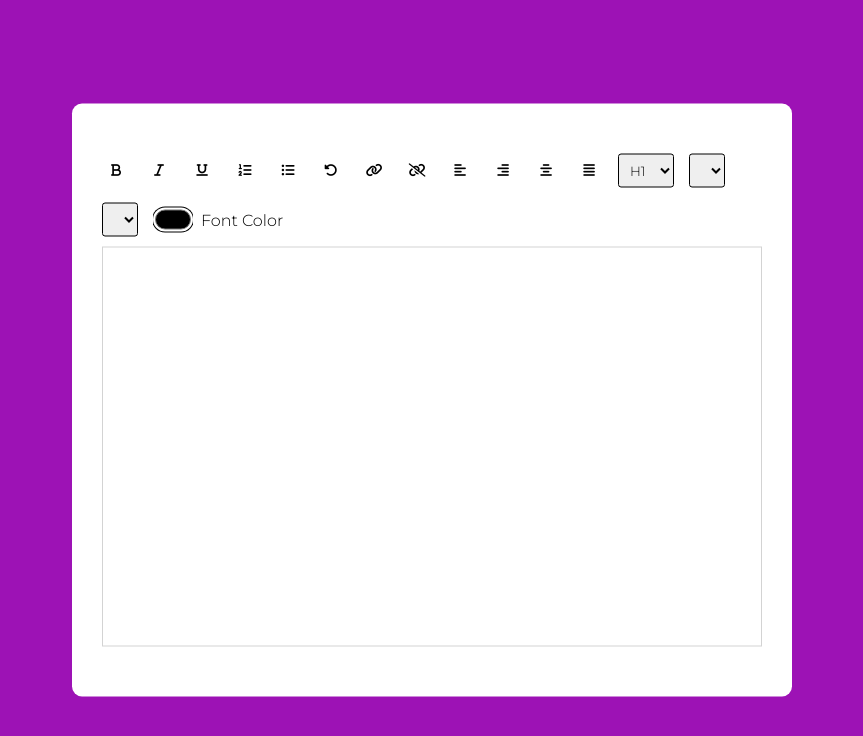
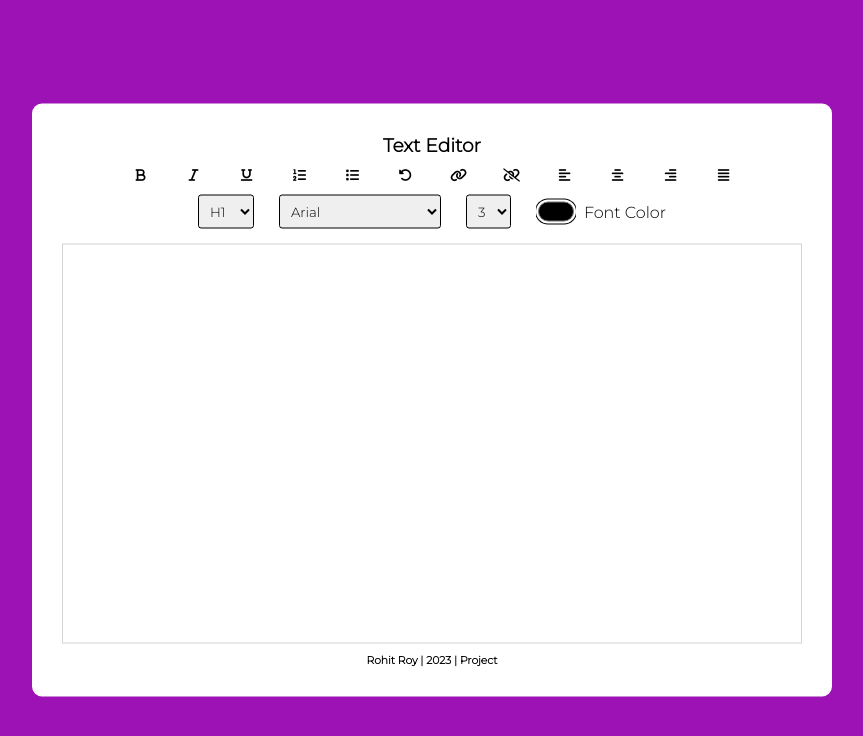
Before and after one commit to rohitroy-github/js-text-editor-project, a plain HTML site: page index.html in a window 1280 px wide. Shown: the whole page, without its empty margins (208-1071 px from the left). Drawn offline with Linux system fonts and the light colour scheme.

Commit message:
updating ...!

```diff
--- a/index.css
+++ b/index.css
@@ -12,10 +12,16 @@ body {
   background-color: #9d12b5;
 }
 
+.header {
+  text-align: center;
+  font-family: 'Montserrat', sans-serif;
+  padding-bottom: 5px;
+}
+
 .container {
   background-color: white;
-  width: 90vmin;
-  padding: 50px 30px;
+  width: 100vmin;
+  padding: 30px 30px;
   position: absolute;
   transform: translate(-50%, -50%);
   left: 50%;
@@ -28,7 +34,9 @@ body {
   display: flex;
   flex-wrap: wrap;
   align-items: center;
-  gap: 15px;
+  gap: 25px;
+  justify-content: center;
+  padding-bottom: 5px;
 }
 
 button {
@@ -83,6 +91,21 @@ input[type='color']::-webkit-color-swatch {
   height: 50vh;
 }
 
-.active{
+.active {
   background-color: lightgray;
 }
+
+.text-area {
+  overflow: scroll;
+}
+
+.footer {
+  text-align: center;
+  font-family: 'Montserrat', sans-serif;
+  padding-top: 10px;
+}
+
+.footer a {
+  text-decoration: none;
+  color: inherit;
+}
--- a/index.html
+++ b/index.html
@@ -25,63 +25,65 @@
   </head>
   <body>
     <div class="container">
+      <h3 class="header">Text Editor</h3>
       <div class="options">
-        <button id="bold" class="option-button-format">
-          <i class="fa-sharp fa-solid fa-bold"></i>
+        <button id="bold" class="option-button format">
+          <i class="fa-solid fa-bold"></i>
         </button>
 
-        <button id="italic" class="option-button-format">
-          <i class="fa-sharp fa-solid fa-italic"></i>
+        <button id="italic" class="option-button format">
+          <i class="fa-solid fa-italic"></i>
         </button>
 
-        <button id="underline" class="option-button-format">
-          <i class="fa-sharp fa-solid fa-underline"></i>
+        <button id="underline" class="option-button format">
+          <i class="fa-solid fa-underline"></i>
         </button>
 
         <!-- listingButtons -->
 
         <button id="insertOrderedList" class="option-button">
-          <div class="fa-sharp fa-solid fa-list-ol"></div>
+          <div class="fa-solid fa-list-ol"></div>
         </button>
 
-        <button id="insertUnOrderedList" class="option-button">
-          <div class="fa-sharp fa-solid fa-list-ul"></div>
+        <button id="insertUnorderedList" class="option-button">
+          <i class="fa-solid fa-list"></i>
         </button>
 
         <!-- undoButton -->
 
         <button id="undo" class="option-button">
-          <i class="fa-sharp fa-solid fa-rotate-left"></i>
+          <i class="fa-solid fa-rotate-left"></i>
         </button>
 
         <!-- linkButton -->
 
         <button id="createLink" class="adv-option-button">
-          <i class="fa-sharp fa-solid fa-link"></i>
+          <i class="fa fa-link"></i>
         </button>
 
-        <button id="unlink" class="adv-option-button">
-          <i class="fa-sharp fa-solid fa-link-slash"></i>
+        <button id="unlink" class="option-button">
+          <i class="fa fa-unlink"></i>
         </button>
 
         <!-- allignmentOptions -->
 
-        <button id="justifyLeft" class="option-button-align">
-          <i class="fa-sharp fa-solid fa-align-left"></i>
+        <button id="justifyLeft" class="option-button align">
+          <i class="fa-solid fa-align-left"></i>
         </button>
 
-        <button id="justifyRight" class="option-button-align">
-          <i class="fa-sharp fa-solid fa-align-right"></i>
-        </button>
-
-        <button id="justifyCenter" class="option-button-align">
+        <button id="justifyCenter" class="option-button align">
           <i class="fa-solid fa-align-center"></i>
         </button>
 
-        <button id="justifyFull" class="option-button-align">
-          <i class="fa-sharp fa-solid fa-align-justify"></i>
+        <button id="justifyRight" class="option-button align">
+          <i class="fa-solid fa-align-right"></i>
         </button>
 
+        <button id="justifyFull" class="option-button align">
+          <i class="fa-solid fa-align-justify"></i>
+        </button>
+      </div>
+      <div class="options">
         <!-- headingOptions -->
 
         <select id="formatBlock" class="adv-option-button">
@@ -95,9 +97,9 @@
 
         <!-- fontOptions  -->
 
-        <select id="font-name" class="adv-option-button"></select>
+        <select id="fontName" class="adv-option-button"></select>
 
-        <select id="font-size" class="adv-option-button"></select>
+        <select id="fontSize" class="adv-option-button"></select>
 
         <!-- colorOptions  -->
 
@@ -105,13 +107,15 @@
           <input type="color" id="foreColor" class="adv-option-button" />
           <label for="foreColor">Font Color</label>
         </div>
+      </div>
+      <div class="text-area" id="text-input" contenteditable="true"></div>
 
-        <!-- <div class="input-wrapper">
-          <input type="color" id="backColor" class="adv-option-button" />
-          <label for="backColor">Hignlight Color</label>
-        </div> -->
-      </div>
-      <div id="text-input" contenteditable="true"></div>
+      <h6 class="footer">
+        Rohit Roy | 2023 |
+        <a href="https://github.com/rohitroy-github/js-text-editor-project"
+          >Project</a
+        >
+      </h6>
     </div>
     <script src="index.js"></script>
   </body>
--- a/index.js
+++ b/index.js
@@ -1,119 +1,118 @@
-// maniJSFile
-
 let optionsButtons = document.querySelectorAll(".option-button");
-
-let advancedOptionButton = document.querySelectorAll("adv-option-button");
-
+let advancedOptionButton = document.querySelectorAll(".adv-option-button");
 let fontName = document.getElementById("fontName");
-
 let fontSizeRef = document.getElementById("fontSize");
-
 let writingArea = document.getElementById("text-input");
-
 let linkButton = document.getElementById("createLink");
-
-let alignButton = document.querySelectorAll(".align");
-
-let spacingButtons = document.getElementById(".format");
-
+let alignButtons = document.querySelectorAll(".align");
+let spacingButtons = document.querySelectorAll(".spacing");
+let formatButtons = document.querySelectorAll(".format");
 let scriptButtons = document.querySelectorAll(".script");
 
+//List of fontlist
 let fontList = [
   "Arial",
-  "Veranda",
+  "Verdana",
   "Times New Roman",
-  "Garmond",
+  "Garamond",
+  "Georgia",
   "Courier New",
+  "Montserrat",
   "Cursive",
 ];
 
+//Initial Settings
 const initializer = () => {
-  // functionCallsForHighlightingButtons
-
+  //function calls for highlighting buttons
+  //No highlights for link, unlink,lists, undo,redo since they are one time operations
   highlighter(alignButtons, true);
   highlighter(spacingButtons, true);
   highlighter(formatButtons, false);
   highlighter(scriptButtons, true);
 
-//   createOptionsForfontName
-fontList.map(value => {
+  //create options for font names
+  fontList.map((value) => {
     let option = document.createElement("option");
     option.value = value;
     option.innerHTML = value;
     fontName.appendChild(option);
-})
+  });
 
-// fontSizesOptions
-let i;
-for(i = 1, i <= 7; i++)
-{
+  //fontSize allows only till 7
+  for (let i = 1; i <= 7; i++) {
     let option = document.createElement("option");
     option.value = i;
     option.innerHTML = i;
     fontSizeRef.appendChild(option);
   }
 
-// defaultSize
+  //default size
   fontSizeRef.value = 3;
 };
 
-// mainLogic
-// //codeToModifyText
-
+//main logic
 const modifyText = (command, defaultUi, value) => {
-    document.execCommand(command, defaultUi,value);
+  //execCommand executes command on selected text
+  document.execCommand(command, defaultUi, value);
 };
 
-optionsButtons.forEach(button => {
+//For basic operations which don't need value parameter
+optionsButtons.forEach((button) => {
   button.addEventListener("click", () => {
     modifyText(button.id, false, null);
-    })
+  });
 });
 
-// links
-linkButton.addEventListener("click", () => {
-    let userLink = promt("Ebter a URL");
-
-    if(/http/i.test(userLink)) {
-        modifyText(linkButton.id, false, userLink);
-    }
-    else
-    {
-        userLink = "http://"+userLink;
-        moodifyText(linkButton.id, false, userLink);
-    }
-})
-
+//options that require value parameter (e.g colors, fonts)
 advancedOptionButton.forEach((button) => {
   button.addEventListener("change", () => {
     modifyText(button.id, false, button.value);
-    })
-})
+  });
+});
 
+//link
+linkButton.addEventListener("click", () => {
+  let userLink = prompt("Enter a URL");
+  //if link has http then pass directly else add https
+  if (/http/i.test(userLink)) {
+    modifyText(linkButton.id, false, userLink);
+  } else {
+    userLink = "http://" + userLink;
+    modifyText(linkButton.id, false, userLink);
+  }
+});
+
+//Highlight clicked button
 const highlighter = (className, needsRemoval) => {
   className.forEach((button) => {
     button.addEventListener("click", () => {
+      //needsRemoval = true means only one button should be highlight and other would be normal
       if (needsRemoval) {
         let alreadyActive = false;
 
+        //If currently clicked button is already active
         if (button.classList.contains("active")) {
           alreadyActive = true;
         }
 
+        //Remove highlight from other buttons
         highlighterRemover(className);
         if (!alreadyActive) {
+          //highlight clicked button
           button.classList.add("active");
         }
       } else {
+        //if other buttons can be highlighted
         button.classList.toggle("active");
       }
     });
   });
 };
 
-
 const highlighterRemover = (className) => {
   className.forEach((button) => {
-        button.classList.remove
-    })
-}
+    button.classList.remove("active");
+  });
+};
+
+window.onload = initializer();
```
Lines whose indentation alone changed are shown as unchanged.
